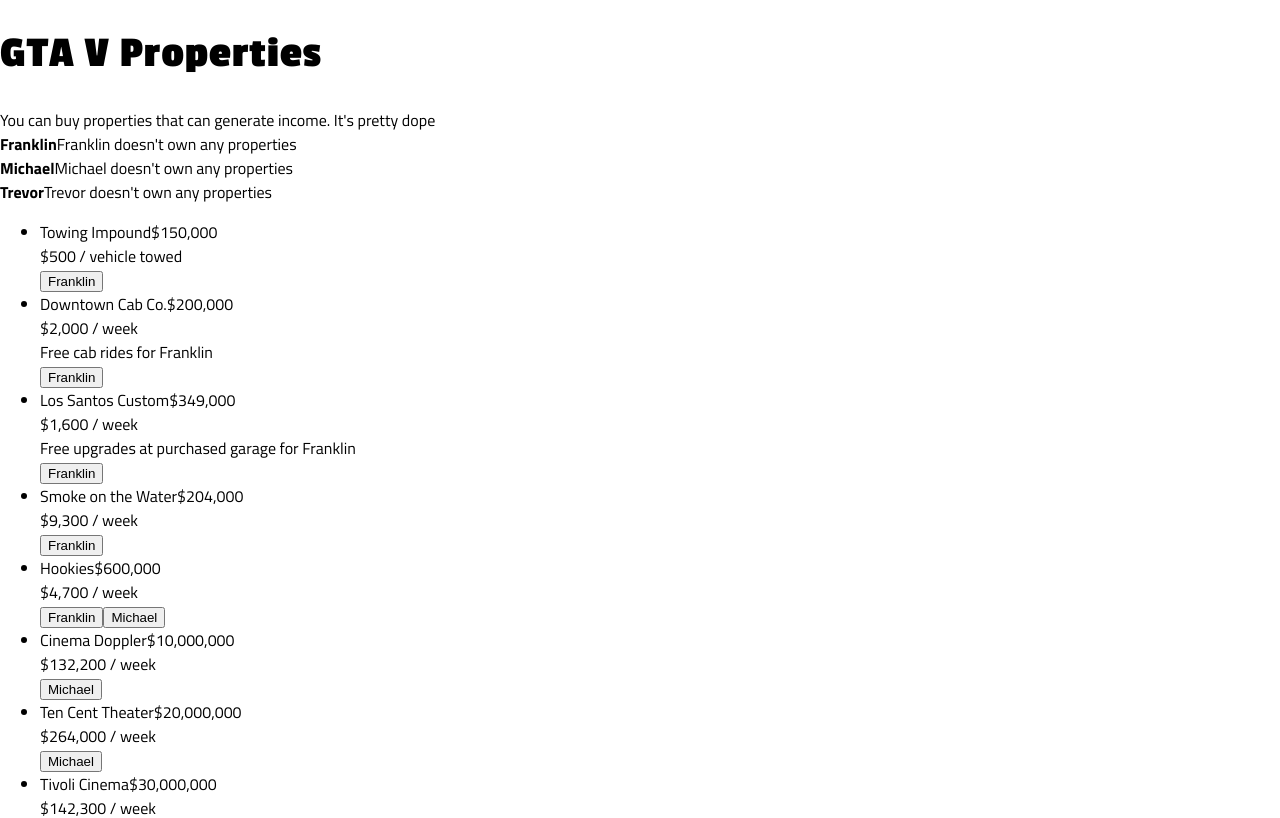
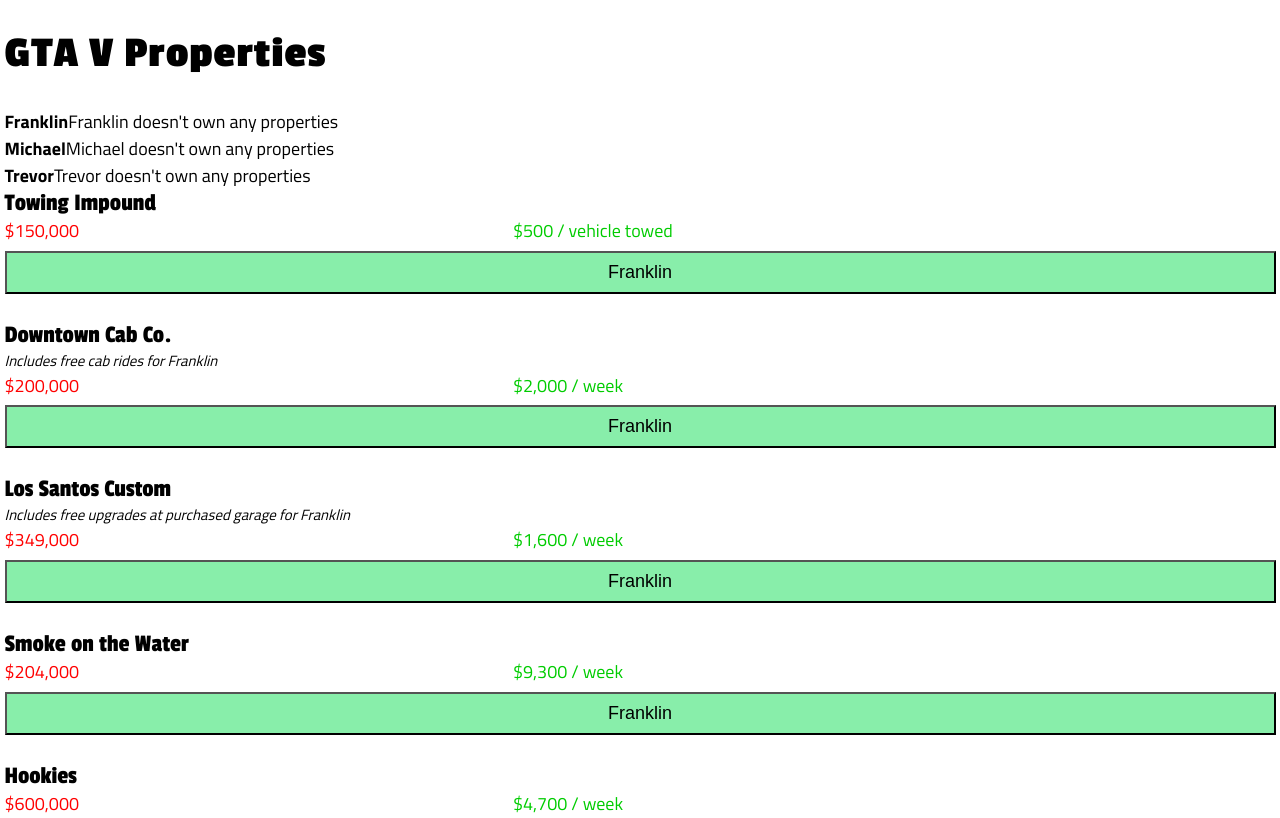
Before and after one commit to StewartEthan/gtav-business-guide, a React (Vite) app: page / in a window 1280 px wide. Shown: the top 818 px of the page. Built offline with nearby package versions, Linux system fonts and the light colour scheme.

Commit message:
Layout and some other styles

```diff
--- a/src/components/App.js
+++ b/src/components/App.js
@@ -8,13 +8,13 @@
     <React.Fragment>
       <Global
         styles={css`
-          @import url('https://fonts.googleapis.com/css?family=Passion+One:700&display=swap');
-
+          @import url('https://fonts.googleapis.com/css?family=Passion+One:400,700&display=swap');
           @import url('https://fonts.googleapis.com/css?family=Titillium+Web:400,700&display=swap');
           body {
             font-family: 'Titillium Web', sans-serif;
+            font-size: 18px;
             margin: 0;
-            padding: 0;
+            padding: 0 0.25em;
           }
           *,
           * > * {
@@ -31,10 +31,17 @@
       >
         GTA V Properties
       </h1>
-      <div>You can buy properties that can generate income. It's pretty dope</div>
+      {/* <div>You can buy properties that can generate income. It's pretty dope</div> */}
       <PropertyTool />
-      <footer>
-        <span css={{ fontSize: `1rem` }}>&copy;{new Date().getFullYear()} Ethan Stewart</span>
+      <footer
+        css={{
+          margin: `1.5em auto 0.25em`,
+        }}
+      >
+        <span css={{ fontSize: `1em` }}>
+          <span css={{ fontFamily: `sans-serif` }}>&copy;</span>
+          {new Date().getFullYear()} Ethan Stewart
+        </span>
       </footer>
     </React.Fragment>
   )
--- a/src/components/Property.js
+++ b/src/components/Property.js
@@ -1,10 +1,50 @@
+/** @jsx jsx */
+import { css, jsx } from '@emotion/core'
 import PropTypes from 'prop-types'
-import React from 'react'
+
+const propertyCss = css`
+  align-items: center;
+  display: grid;
+  grid-template-columns: 2fr 3fr;
+
+  .name {
+    font-family: 'Passion One', sans-serif;
+    font-size: 1.375em;
+    grid-column: 1 / -1;
+  }
+  .purchase-price {
+    /* FIXME: Find better red */
+    color: #ff0000;
+  }
+  .income-wrapper {
+    display: grid;
+  }
+  .income {
+    /* FIXME: Find better green */
+    color: #00cc00;
+  }
+  .additional-perk {
+    font-size: 0.825em;
+    font-style: italic;
+    grid-column: 1 / -1;
+  }
+  .potential-owners {
+    display: grid;
+    grid-column: 1 / -1;
+    grid-template-columns: repeat(auto-fit, minmax(calc(120px - 1em), 1fr));
+    margin-top: 0.375em;
+  }
+  .potential-owner {
+    font-size: 1em;
+    padding: 0.5em 1em;
+  }
+`
 
 export default function Property({ property, handleOwnerClick }) {
   return (
-    <div>
+    <div css={propertyCss}>
       <span className="name">{property.name}</span>
+      <span className="additional-perk">{property.additionalPerk}</span>
       <span className="purchase-price">{formatMoney(property.purchasePrice)}</span>
       <div className="income-wrapper">
         {property.income.map(income => (
@@ -13,10 +53,14 @@
           </span>
         ))}
       </div>
-      <span className="additional-perk">{property.additionalPerk}</span>
       <div className="potential-owners">
         {property.potentialOwners.map(person => (
-          <button type="button" className="potential-owner" onClick={() => handleOwnerClick(person)}>
+          <button
+            type="button"
+            className="potential-owner"
+            onClick={() => handleOwnerClick(person)}
+            css={{ backgroundColor: person.color }}
+          >
             {person.name}
           </button>
         ))}
--- a/src/components/PropertyTool.js
+++ b/src/components/PropertyTool.js
@@ -1,3 +1,5 @@
+/** @jsx jsx */
+import { css, jsx } from '@emotion/core'
 import React from 'react'
 import characters from '../data/characters'
 import properties from '../data/properties'
@@ -28,6 +30,13 @@
   }
   return { ...ownership }
 }
+const propertyListCss = css`
+  display: grid;
+  grid-row-gap: 1.5em;
+  list-style: none;
+  margin: 0;
+  padding: 0;
+`
 
 export default function PropertyTool() {
   const [ownership, updateOwnership] = React.useReducer(ownershipReducer, intialOwnership)
@@ -58,7 +67,7 @@
           )}
         </div>
       ))}
-      <ul>
+      <ul css={propertyListCss}>
         {properties.map(property => (
           <li>
             <Property
--- a/src/data/characters.js
+++ b/src/data/characters.js
@@ -2,13 +2,16 @@
   FRANKLIN: {
     key: `FRANKLIN`,
     name: `Franklin`,
+    color: `#88eeaa`,
   },
   MICHAEL: {
     key: `MICHAEL`,
     name: `Michael`,
+    color: `#00b4d7`,
   },
   TREVOR: {
     key: `TREVOR`,
     name: `Trevor`,
+    color: `#ffa452`,
   },
 }
--- a/src/data/properties.js
+++ b/src/data/properties.js
@@ -25,7 +25,7 @@
         unit: `week`,
       },
     ],
-    additionalPerk: `Free cab rides for Franklin`,
+    additionalPerk: `Includes free cab rides for Franklin`,
     potentialOwners: [FRANKLIN],
   },
   {
@@ -37,7 +37,7 @@
         unit: `week`,
       },
     ],
-    additionalPerk: `Free upgrades at purchased garage for Franklin`,
+    additionalPerk: `Includes free upgrades at purchased garage for Franklin`,
     potentialOwners: [FRANKLIN],
   },
   {
```
